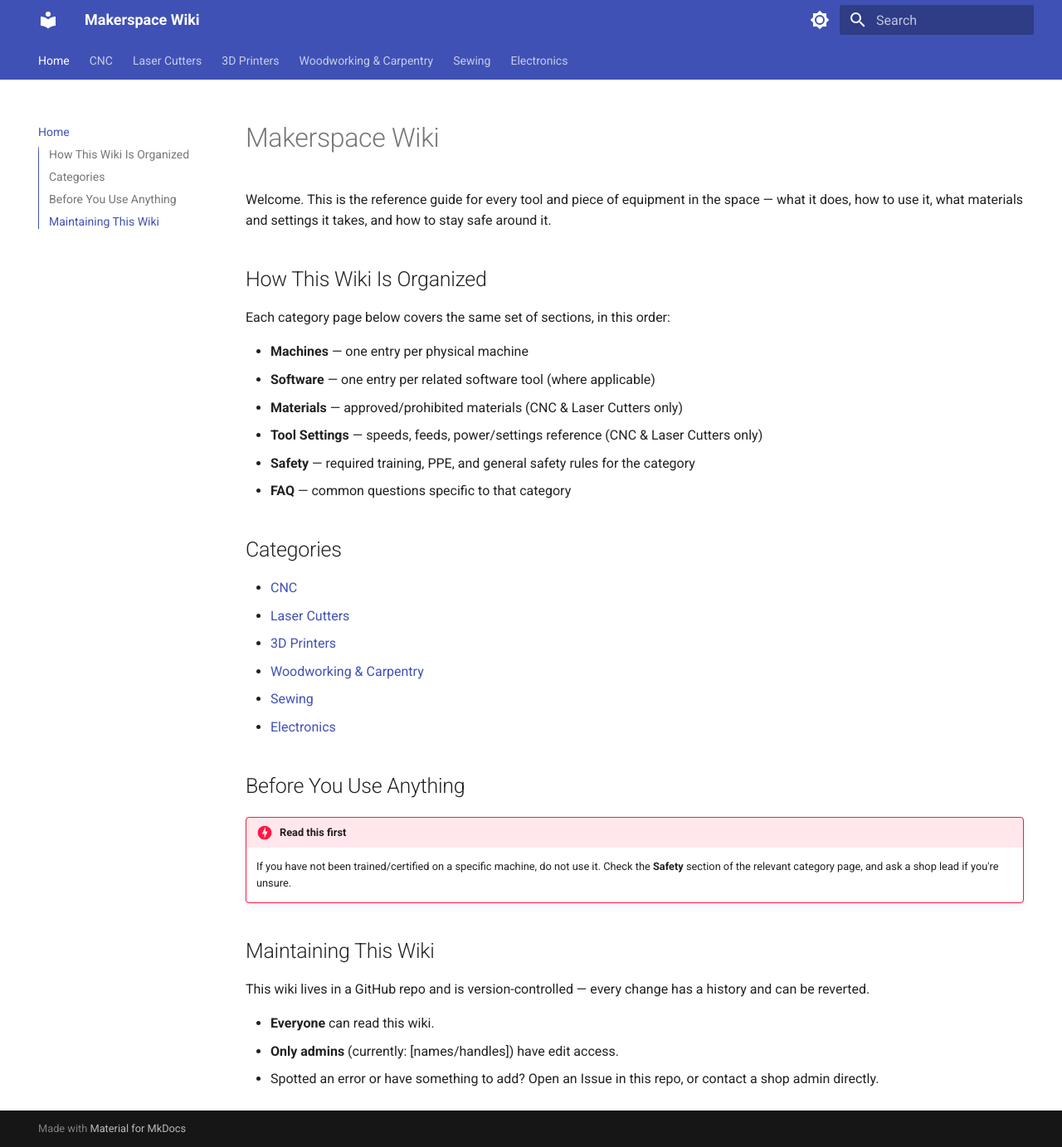
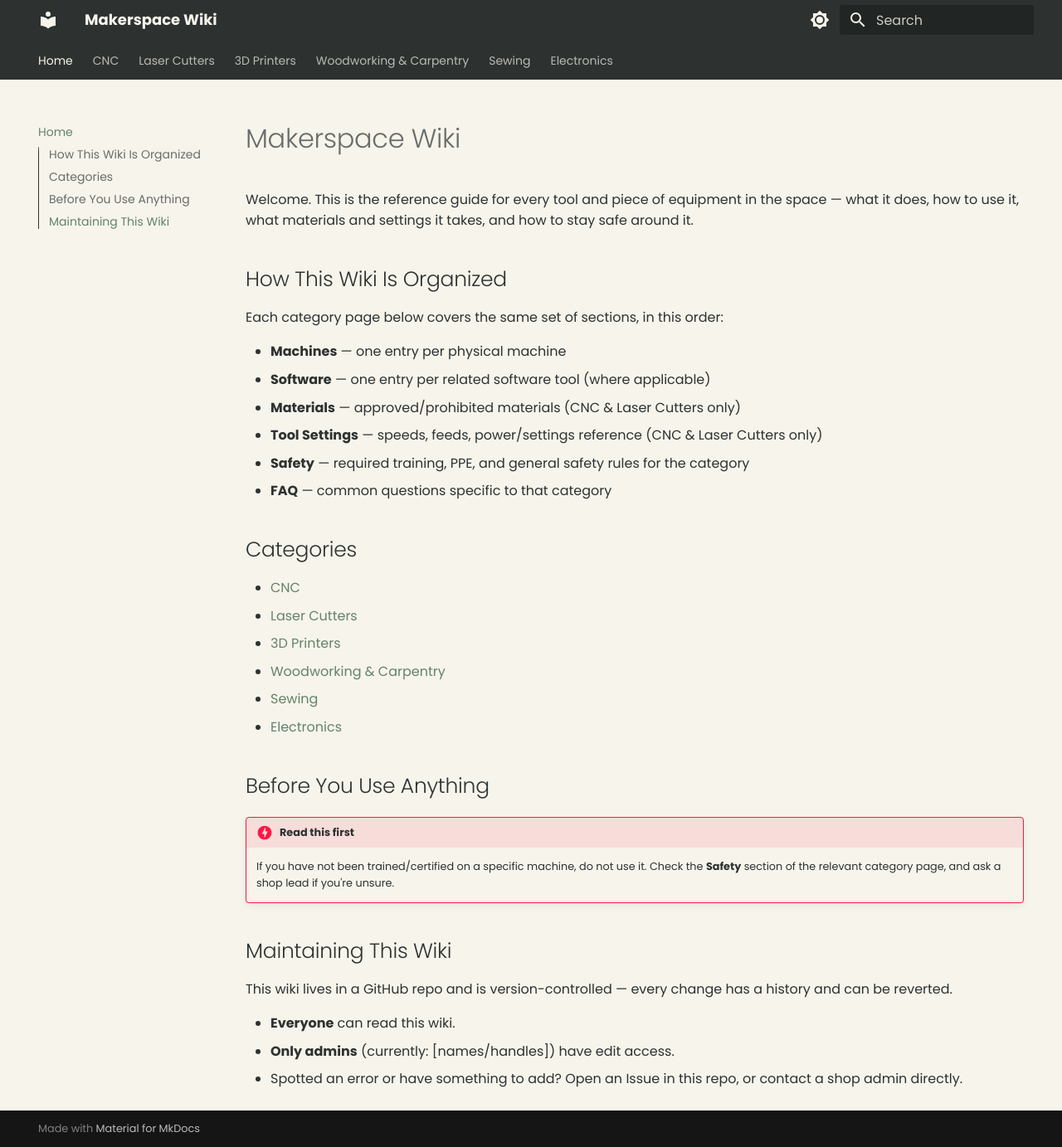
Before and after one commit to ApocPro/AltMakersWiki, an MkDocs documentation site: the page built from docs/index.md, in a window 1280 px wide and 1383 px high. Shown: the whole window at 83% size. Built offline with MkDocs 1.6.1 and Material for MkDocs 9.7.7, drawn with Linux system fonts in a browser that asks for light colours.

Commit message:
Add Brand Colors

```diff
--- /dev/null
+++ b/docs/stylesheets/extra.css
@@ -0,0 +1,75 @@
+/* ==========================================================================
+   Alt Makers brand palette
+   Ink       #2d3231  (text)
+   Eggshell  #f6f4eb  (background)
+   Green     #65826a  (highlight / primary accent)
+   Apricot   #eba96f  (highlight / secondary accent)
+   Sun Yellow#f6b500  (highlight / call-to-action)
+   Font: Poppins (set via theme.font in mkdocs.yml)
+   ========================================================================== */
+
+/* Light mode (default) */
+[data-md-color-scheme="default"] {
+  --md-primary-fg-color:         #2d3231;
+  --md-primary-fg-color--light:  #495050;
+  --md-primary-fg-color--dark:   #1c201f;
+  --md-primary-bg-color:         #f6f4eb;
+  --md-primary-bg-color--light:  #f6f4ebcc;
+
+  --md-accent-fg-color:              #65826a;
+  --md-accent-fg-color--transparent: #65826a1a;
+  --md-accent-bg-color:              #f6f4eb;
+  --md-accent-bg-color--light:       #f6f4ebcc;
+
+  --md-default-bg-color:          #f6f4eb;
+  --md-default-fg-color:          #2d3231;
+  --md-default-fg-color--light:   #2d3231b3;
+  --md-default-fg-color--lighter: #2d323166;
+  --md-default-fg-color--lightest:#2d32311a;
+
+  --md-typeset-color:   #2d3231;
+  --md-typeset-a-color: #65826a;
+}
+
+/* Dark mode (slate) — keep Material's dark surface, but pull the accent/highlights from the brand */
+[data-md-color-scheme="slate"] {
+  --md-primary-fg-color: #2d3231;
+  --md-accent-fg-color:  #f6b500;
+  --md-typeset-a-color:  #f6b500;
+}
+
+/* Links inside body copy get a subtle hover shift to the apricot highlight */
+.md-typeset a:hover {
+  color: #eba96f;
+}
+
+/* Buttons (Markdown [text](link){ .md-button } syntax) pick up the brand highlights */
+.md-button {
+  background-color: #eba96f;
+  border-color: #eba96f;
+  color: #2d3231;
+}
+.md-button:hover,
+.md-button:focus {
+  background-color: #f6b500;
+  border-color: #f6b500;
+  color: #2d3231;
+}
+.md-button--primary {
+  background-color: #65826a;
+  border-color: #65826a;
+  color: #f6f4eb;
+}
+.md-button--primary:hover,
+.md-button--primary:focus {
+  background-color: #2d3231;
+  border-color: #2d3231;
+  color: #f6f4eb;
+}
+
+/* Search result highlight + nav active link tint toward brand green */
+.md-nav__link--active,
+.md-nav__link:focus,
+.md-nav__link:hover {
+  color: #65826a;
+}
--- a/mkdocs.yml
+++ b/mkdocs.yml
@@ -4,6 +4,8 @@ site_url: https://wiki.alt-makers.com/
 
 theme:
   name: material
+  font:
+    text: Poppins
   palette:
     - media: "(prefers-color-scheme: light)"
       scheme: default
@@ -44,3 +46,6 @@ markdown_extensions:
 
 plugins:
   - search
+
+extra_css:
+  - stylesheets/extra.css
```
Also changed, not shown: README.md (+2 -1 lines).
